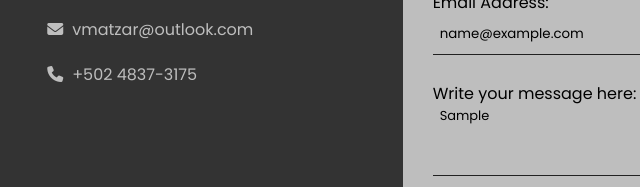
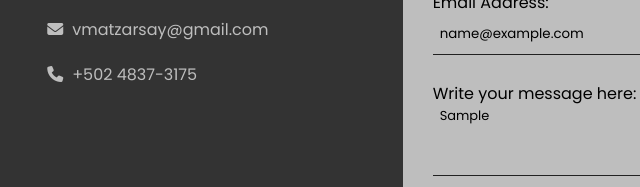
Before and after one commit to VMatzar/Portfolio, a plain HTML site: page index.html in a window 1280 px wide. Both pictures are taken after typing "Sample", "Sample", "name@example.com", "5", "Sample" into the empty fields and a click on the button "Send Message". Shown: the part 2523-2710 px from the top of the page, 34-674 px from the left. Drawn offline with nearby package versions, Linux system fonts and the light colour scheme; no server answers; some icons are missing; a web font is replaced by a local one.

Commit message:
email changed

```diff
--- a/index.html
+++ b/index.html
@@ -379,7 +379,7 @@
                 </div>
                 <div class="contact__detail">
                     <span><i class="fa fa-solid fa-envelope"></i></span>
-                    <p>vmatzar@outlook.com</p>
+                    <p>vmatzarsay@gmail.com</p>
                 </div>
                 <div class="contact__detail">
                     <span><i class="fa fa-solid fa-phone"></i></span>
--- a/index.js
+++ b/index.js
@@ -87,7 +87,7 @@ function sendEmail() {
     _template: 'table'
   }
 
-  fetch("https://formsubmit.co/ajax/elmatzar123@gmail.com", {
+  fetch("https://formsubmit.co/ajax/vmatzarsay@gmail.com", {
     method: "POST",
     headers: {
       'Content-Type': 'application/json',
```
